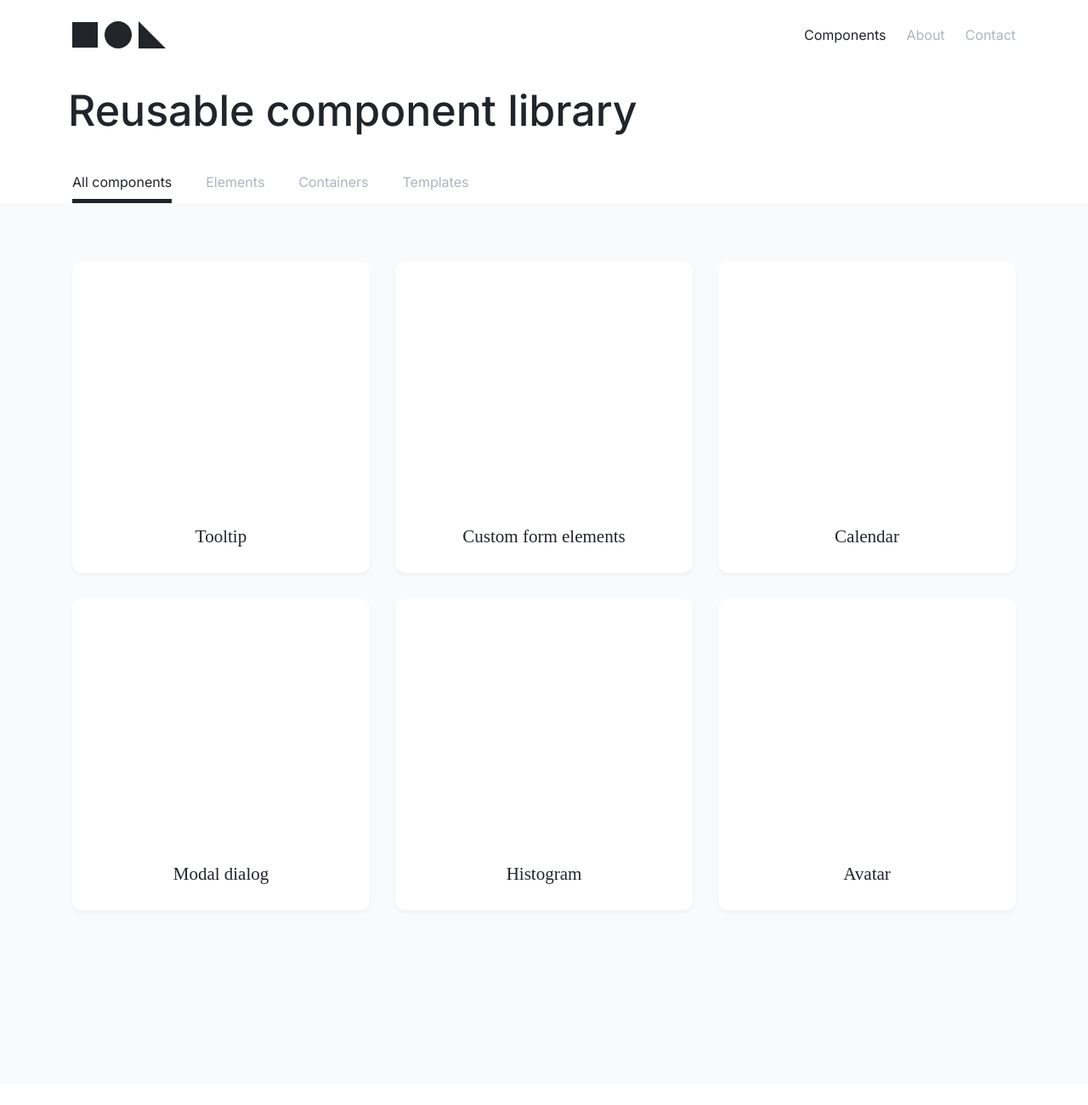
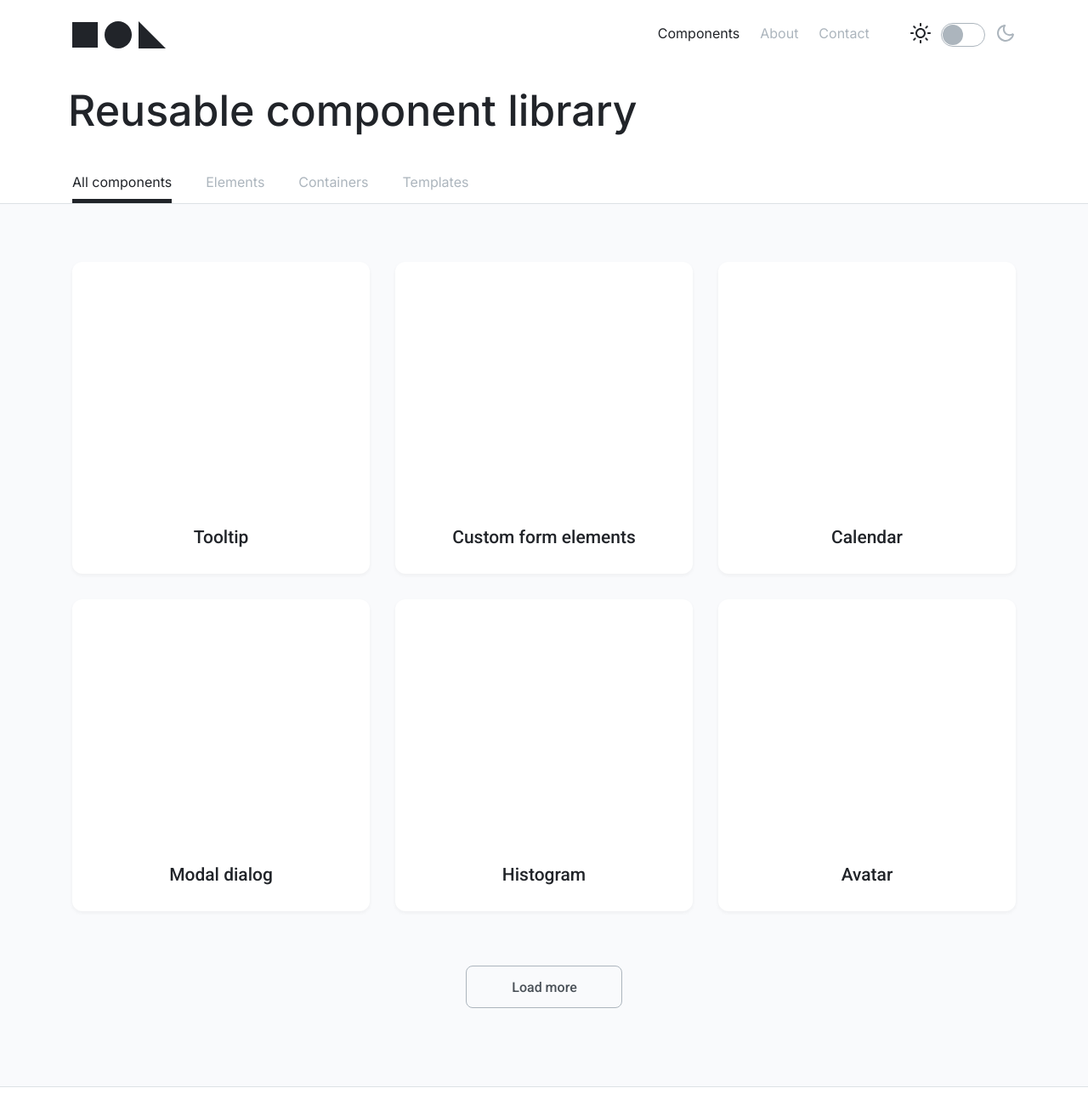
Before and after one commit to js-tasks-ru/htmlcss-20220919_mangecu, a website: page index.html in a window 1280 px wide. Shown: the top 1300 px of the page at 85% size. Drawn offline with Linux system fonts and the light colour scheme.

Commit message:
done main page and template page for components

```diff
--- a/components/card/card.css
+++ b/components/card/card.css
@@ -1,6 +1,5 @@
 .card {
-    height: 367px;
-    width: 350px;
+    font-family: 'Roboto', sans-serif;
     padding: 32px 25px 30px;
     background: var(--white);
     border-radius: 12px;
@@ -16,7 +15,7 @@
 }
 
 .card_gap {
-    margin-bottom: 30px;
+
 }
 
 .card__title {
--- a/components/footer/footer.css
+++ b/components/footer/footer.css
@@ -3,7 +3,7 @@
 }
 
 .footer__template {
-    padding: 92px 0 56px;
+    padding: 56px 0 56px;
 }
 
 .footer__main {
--- a/components/header/header.css
+++ b/components/header/header.css
@@ -1,12 +1,13 @@
 .header {
-    padding-top: 25px;
+
 }
 
-.header__bg {
-    background: var(--white);
+.header__main {
+    background: #FFFFFF;
 }
 
 .header__top {
+    padding-top: 25px;
     display: flex;
     align-items: center;
     justify-content: space-between;
@@ -22,7 +23,7 @@
 .header__right {
     display: flex;
     justify-content: space-between;
-    /*flex-grow: 1;*/
+    flex-grow: 1;
 }
 
 .header__title {
--- a/components/navigation/navigation.css
+++ b/components/navigation/navigation.css
@@ -1,5 +1,6 @@
 .navigation {
     display: flex;
+    flex-wrap: wrap;
     font-family: "Inter", sans-serif;
     font-style: normal;
     font-weight: 400;
--- a/components/page/page.css
+++ b/components/page/page.css
@@ -2,4 +2,5 @@
     display: grid;
     grid-template-rows: auto 1fr auto;
     height: 100%;
+    background: #F9FAFC;
 }
--- a/components/preview/preview.css
+++ b/components/preview/preview.css
@@ -7,9 +7,31 @@
     border-bottom: 1px solid var(--grey-2);
 }
 
+.preview__wrap {
+    display: flex;
+    flex-direction: column;
+    padding: 68px 0 92px;
+    gap: 64px;
+}
+
 .preview__cards {
-    padding: 68px 0 174px;
-    display: flex;
-    flex-wrap: wrap;
-    justify-content: space-between;
+    display: grid;
+    justify-content: center;
+    grid-template-columns: repeat(auto-fit, 350px);
+    grid-template-rows: repeat(auto-fit, 367px);
+    grid-auto-rows: 367px;
+    grid-auto-columns: 350px;
+    gap: 30px;
 }
+
+.preview__button {
+    padding: 15px 52px 14px 53px;
+    font-family: "Roboto", sans-serif;
+    border: 1px solid #ACB5BD;
+    border-radius: 8px;
+    font-style: normal;
+    font-weight: 500;
+    line-height: 19px;
+    color: #495057;
+    align-self: center;
+}
--- a/components/switch-theme/theme.css
+++ b/components/switch-theme/theme.css
@@ -1,32 +1,11 @@
-/*.theme {
+.theme {
+    width: 124px;
     display: flex;
     justify-content: space-between;
-    width: 124px;
-    position: relative;
-}
-
-.theme__toggle {
-    width: 52px;
-    height: 28px;
-    background: var(--white);
-    border: 1px solid #ACB5BD;
-    border-radius: 16px;
-    display: inline-flex;
-    position: relative;
-    padding: 1px;
-}
-
-*/
-
-
-/*.theme {
-    width: 124px;
-    height: 28px;
-    display: flex;
-    align-items: center;
 }
 
 .theme__sun {
+    order: -1;
     width: 24px;
     height: 24px;
     color: #212429;
@@ -44,11 +23,31 @@
 }
 
 .theme__state {
-    height: inherit;
     width: 52px;
+    height: 28px;
     background: var(--white);
     border: 1px solid #ACB5BD;
     border-radius: 16px;
+    display: flex;
+    justify-content: left;
     padding: 1px;
 }
-*/
+
+.theme__toggle {
+    width: 24px;
+    height: 24px;
+    background: #ACB5BD;
+    border-radius: 16px;
+}
+
+.theme__input:checked ~ .theme__state {
+    justify-content: right;
+}
+
+.theme__input:checked ~ .theme__sun {
+    color: #ACB5BD;
+}
+
+.theme__input:checked ~ .theme__moon {
+    color: #212429;
+}
--- a/components/template/template.css
+++ b/components/template/template.css
@@ -1,6 +1,6 @@
 .template {
     height: 100%;
-    padding-top: 36px;
+    padding-top: 62px;
     display: grid;
     grid-template-columns: 1fr 4fr;
     grid-template-rows: 1fr;
--- a/index.html
+++ b/index.html
@@ -10,7 +10,7 @@
 </head>
 <body>
    <div class="page">
-      <header class="header">
+      <header class="header header__main">
          <div class="container">
             <div class="header__top">
                <svg class="header__logo">
@@ -22,6 +22,18 @@
                      <a href="#" class="navigation__link">About</a>
                      <a href="#" class="navigation__link">Contact</a>
                   </nav>
+                  <label class="theme">
+                     <input type="checkbox" class="theme__input">
+                     <svg class="theme__sun">
+                        <use href="assets/images/svg/sprite.svg#icon-sun"></use>
+                     </svg>
+                     <div class="theme__state">
+                        <span class="theme__toggle"></span>
+                     </div>
+                     <svg class="theme__moon">
+                        <use href="assets/images/svg/sprite.svg#icon-moon"></use>
+                     </svg>
+                  </label>
                </div>
             </div>
             <h1 class="header__title">Reusable component library</h1>
@@ -33,8 +45,9 @@
             </nav>
          </div>
       </header>
-      <main class="preview">
+      <main class="preview preview_border">
          <div class="container">
+            <div class="preview__wrap">
                <div class="preview__cards">
                   <div class="card card_gap">
                      <div class="card__content">
@@ -73,6 +86,8 @@
                      <h3 class="card__title">Avatar</h3>
                   </div>
                </div>
+               <button class="button preview__button">Load more</button>
+            </div>
          </div>
       </main>
       <footer class="footer footer__main">
```
Also changed, not shown: pages/template.html (+25 -9 lines). Lines whose indentation alone changed are shown as unchanged.
